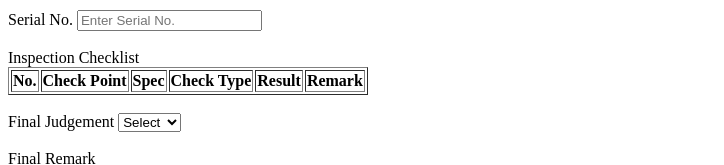
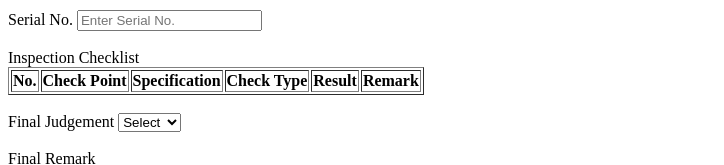
Before and after one commit to Kbtoqc/QC-Inspection-System, a plain HTML site: page index.html in a window 1280 px wide. Shown: the part 437-602 px from the top of the page, without its empty margins (0-724 px from the left). Drawn offline with Linux system fonts and the light colour scheme; no server answers.

Commit message:
Update index.html

```diff
--- a/index.html
+++ b/index.html
@@ -133,7 +133,7 @@ Upload Photo
       <tr>
         <th>No.</th>
         <th>Check Point</th>
-        <th>Spec</th>
+        <th>Specification</th>
         <th>Check Type</th>
         <th>Result</th>
         <th>Remark</th>
```
